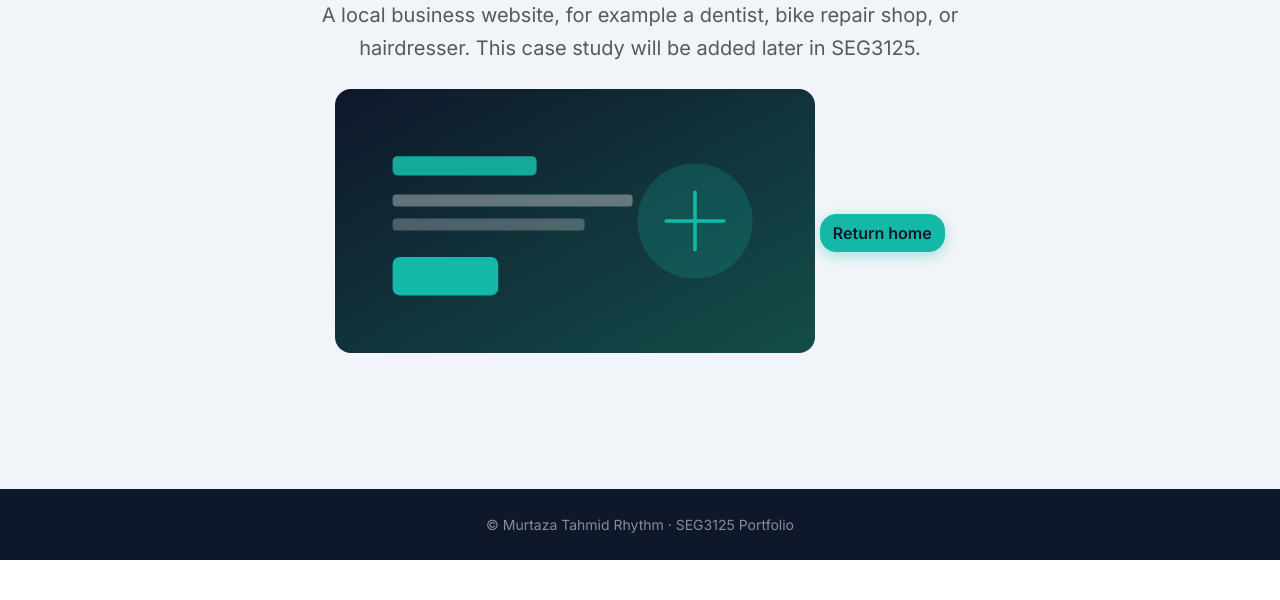
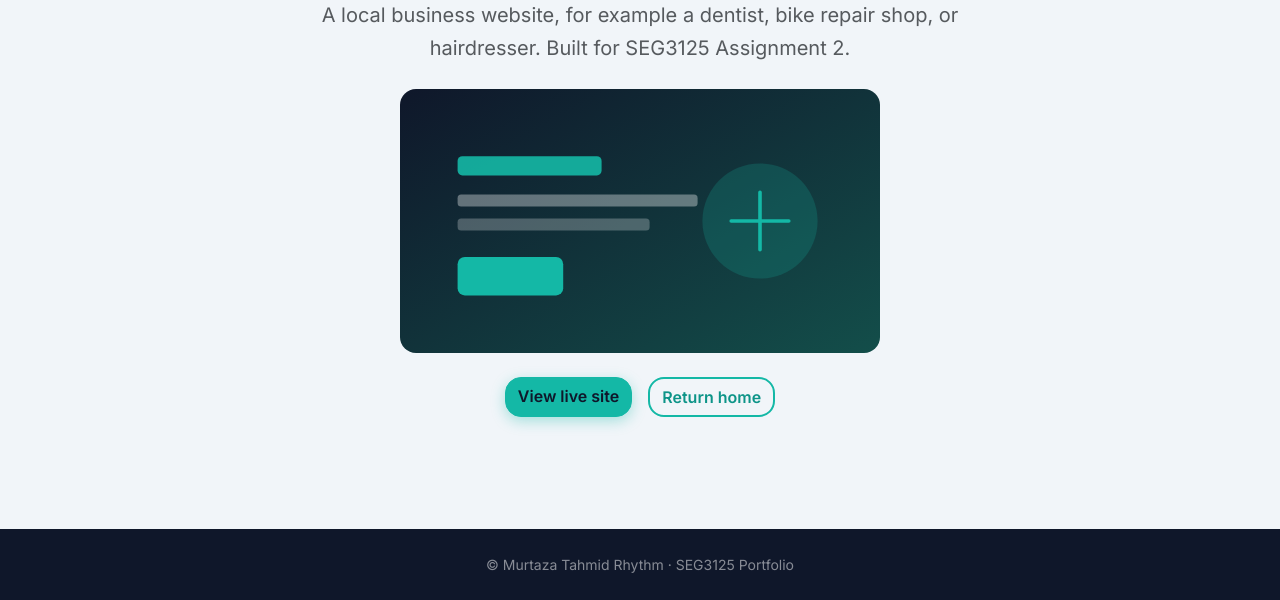
Before and after one commit to MurtazaRhythm/Personal-Website, a plain HTML site: page case-studies/service-site.html in a window 1280 px wide. Shown: the part 322-922 px from the top of the page. Before the commit the page ends 882 px from the top, so only its background shows below. Drawn offline with nearby package versions, Linux system fonts and the light colour scheme.

Commit message:
updated for assingment 2

```diff
--- a/case-studies/service-site.html
+++ b/case-studies/service-site.html
@@ -26,15 +26,18 @@
     <div class="container py-5">
       <div class="row justify-content-center">
         <div class="col-lg-8 text-center">
-          <span class="coming-soon-badge">Coming soon</span>
+          <span class="coming-soon-badge">Live project</span>
           <p class="section-eyebrow">Case Study 1</p>
           <h1 class="display-font mb-3">Design 1 · Service site</h1>
           <p class="lead text-muted mb-4">
             A local business website, for example a dentist, bike repair shop, or hairdresser.
-            This case study will be added later in SEG3125.
+            Built for SEG3125 Assignment 2.
           </p>
           <img src="../assets/case-service.svg" alt="" class="img-fluid rounded-4 mb-4" width="480">
-          <a href="../index.html" class="btn btn-accent">Return home</a>
+          <div class="d-flex flex-wrap justify-content-center gap-3">
+            <a href="https://murtazarhythm.github.io/Assignment2SEG3125/contact" class="btn btn-accent" target="_blank" rel="noopener noreferrer">View live site</a>
+            <a href="../index.html" class="btn btn-outline-accent">Return home</a>
+          </div>
         </div>
       </div>
     </div>
```
Also changed, not shown: index.html (+2 -2 lines).
